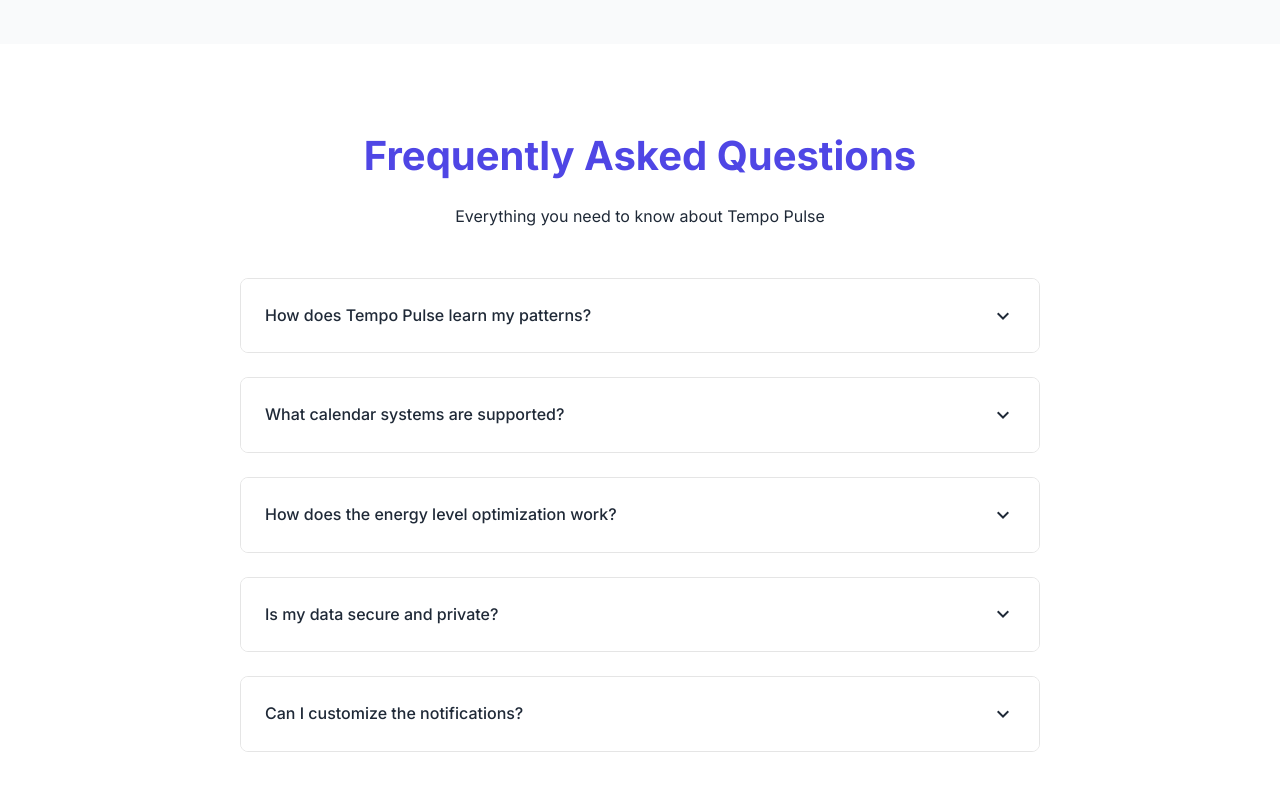
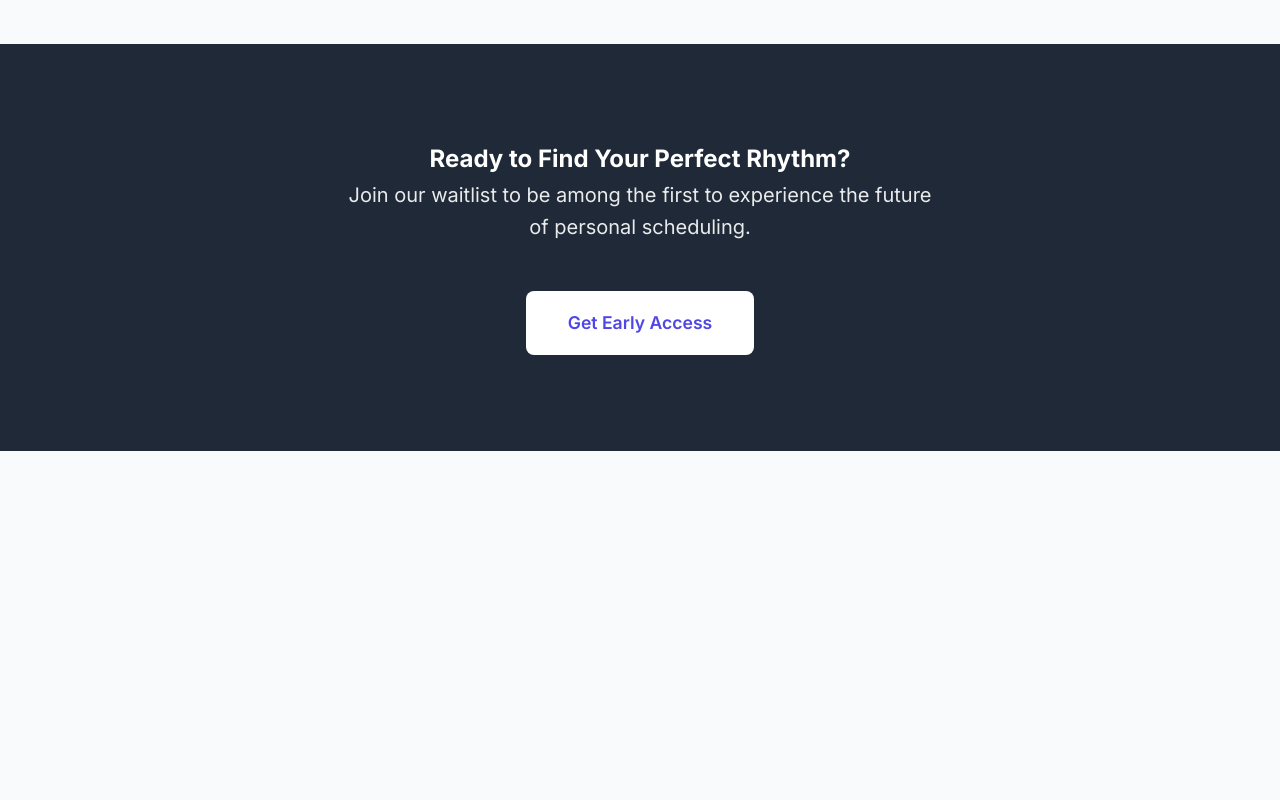
Before and after one commit to BetBlack0927/TEMPO, a plain HTML site: page index.html in a window 1280 px wide. Shown: the part 4380-5180 px from the top of the page. After the commit the page ends 4831 px from the top, so only its background shows below. Drawn offline with Linux system fonts and the light colour scheme.

Commit message:
Update index.html

```diff
--- a/index.html
+++ b/index.html
@@ -208,65 +208,7 @@
         </div>
     </section>
 
-    <section class="faq">
-        <div class="container">
-            <div class="section-title">
-                <h2>Frequently Asked Questions</h2>
-                <p>Everything you need to know about Tempo Pulse</p>
-            </div>
-            <div class="faq-grid">
-                <div class="faq-item">
-                    <div class="faq-question">
-                        <span>How does Tempo Pulse learn my patterns?</span>
-                        <span class="material-icons icon">expand_more</span>
-                    </div>
-                    <div class="faq-answer">
-                        Tempo Pulse uses advanced machine learning to analyze your daily routines, meeting patterns, and travel times. It continuously improves its predictions based on your actual behavior and feedback, making it increasingly accurate over time.
-                    </div>
-                </div>
 
-                <div class="faq-item">
-                    <div class="faq-question">
-                        <span>What calendar systems are supported?</span>
-                        <span class="material-icons icon">expand_more</span>
-                    </div>
-                    <div class="faq-answer">
-                        We support all major calendar systems including Google Calendar, Microsoft Outlook, and Apple Calendar. More integrations are being added regularly based on user feedback and requirements.
-                    </div>
-                </div>
-
-                <div class="faq-item">
-                    <div class="faq-question">
-                        <span>How does the energy level optimization work?</span>
-                        <span class="material-icons icon">expand_more</span>
-                    </div>
-                    <div class="faq-answer">
-                        The app tracks your meeting patterns, focus times, and productivity peaks to suggest optimal scheduling of different types of activities. It considers factors like meeting intensity, break requirements, and your natural energy cycles throughout the day.
-                    </div>
-                </div>
-
-                <div class="faq-item">
-                    <div class="faq-question">
-                        <span>Is my data secure and private?</span>
-                        <span class="material-icons icon">expand_more</span>
-                    </div>
-                    <div class="faq-answer">
-                        Yes, we take security and privacy seriously. All data is encrypted, and we follow strict privacy guidelines. You have full control over what data is collected and how it's used. We never share your personal information with third parties.
-                    </div>
-                </div>
-
-                <div class="faq-item">
-                    <div class="faq-question">
-                        <span>Can I customize the notifications?</span>
-                        <span class="material-icons icon">expand_more</span>
-                    </div>
-                    <div class="faq-answer">
-                        Absolutely! You can fully customize notification types, timing, and frequency. Set preferences for different types of events, choose how far in advance you want to be notified, and specify quiet hours when you don't want to be disturbed.
-                    </div>
-                </div>
-            </div>
-        </div>
-    </section>
 
     <section class="hero" style="background: var(--text);">
         <div class="container">
```
